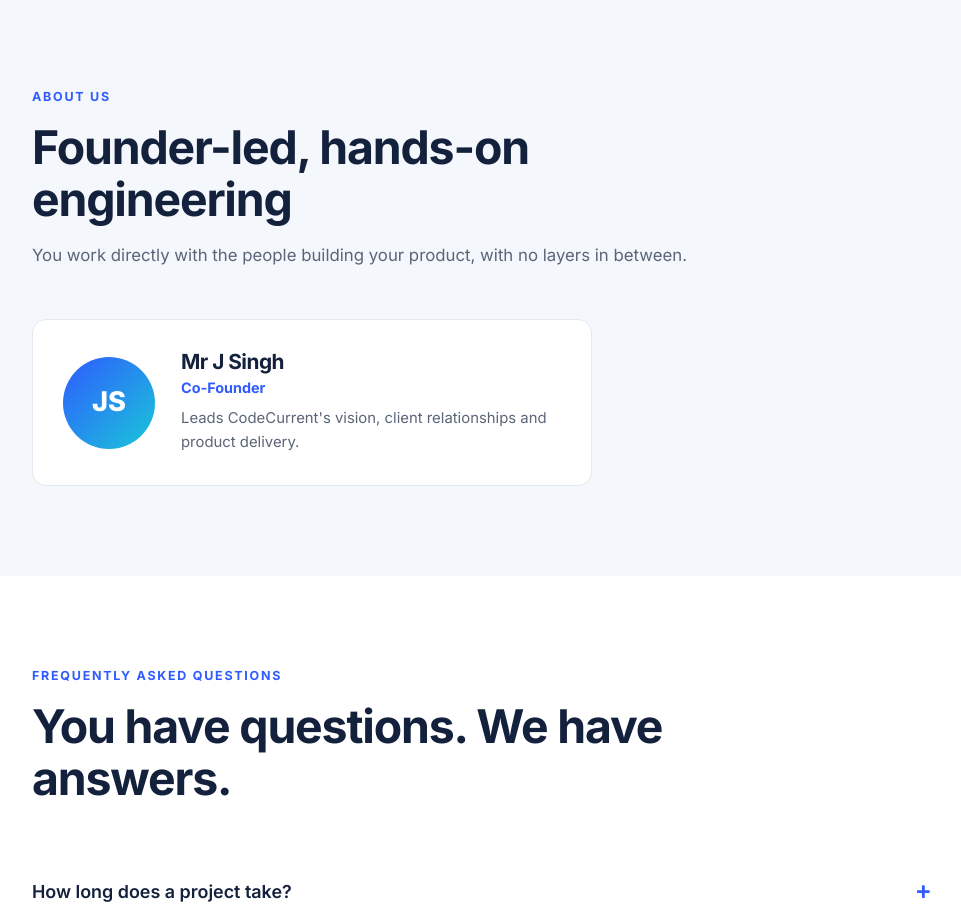
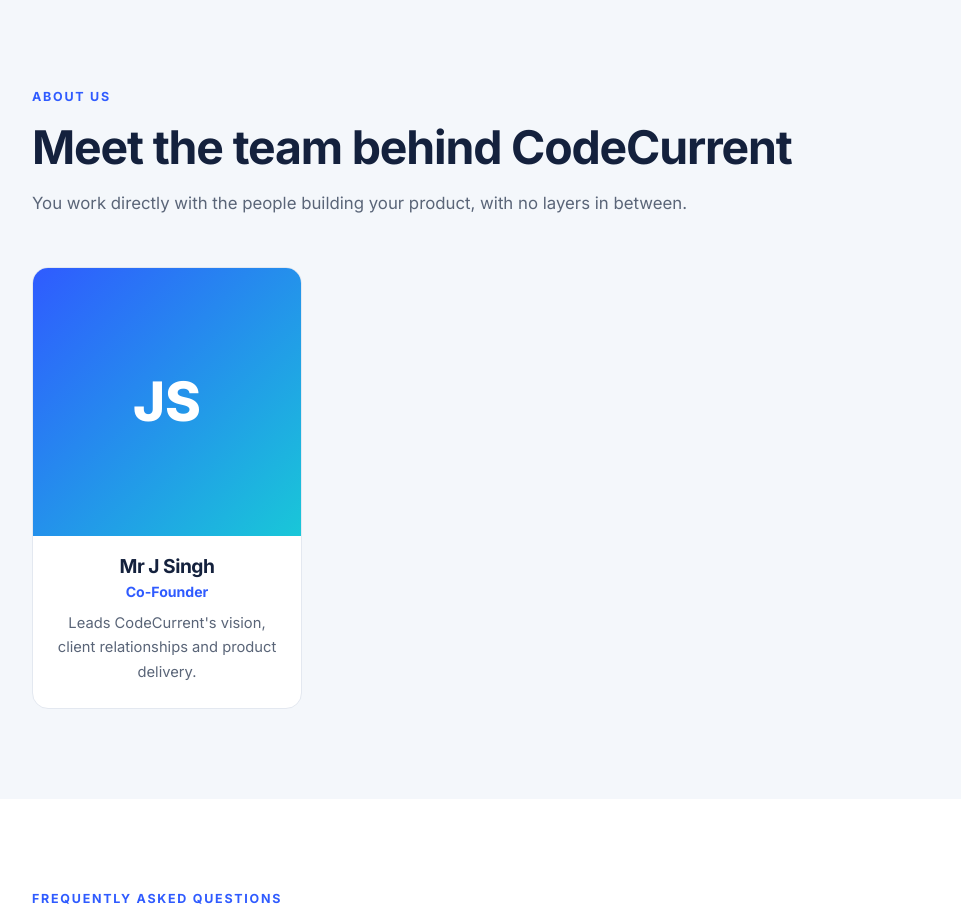
Before and after one commit to jatinder-jpg/codecurrent, a plain HTML site: page index.html in a window 1280 px wide. Shown: the part 6900-7822 px from the top of the page, without its empty margins (32-993 px from the left). Drawn offline with Linux system fonts and the light colour scheme.

Commit message:
Add team section with photo support
Co-Authored-By: Claude Sonnet 5.5 <noreply@anthropic.com>

```diff
--- a/index.html
+++ b/index.html
@@ -95,6 +95,18 @@ section{padding:90px 0}
 .story{border-radius:14px;padding:34px;min-height:250px;display:flex;flex-direction:column;justify-content:flex-end;color:#fff;position:relative;overflow:hidden}
 .story{min-height:330px}
 .story img{position:absolute;top:14px;left:14px;right:14px;width:calc(100% - 28px);height:150px;object-fit:cover;border-radius:10px;box-shadow:0 12px 28px -12px rgba(0,0,0,.5)}
+.tphoto{margin:0 0 36px;border-radius:18px;overflow:hidden;position:relative;box-shadow:0 30px 60px -30px rgba(11,31,58,.55)}
+.tphoto img{display:block;width:100%;max-height:520px;object-fit:cover}
+.tphoto figcaption{position:absolute;left:0;right:0;bottom:0;padding:40px 26px 20px;color:#fff;font-weight:600;background:linear-gradient(transparent,rgba(11,31,58,.85))}
+.tgrid{display:grid;gap:24px;grid-template-columns:repeat(auto-fill,minmax(250px,1fr))}
+.member{background:#fff;border:1px solid var(--line);border-radius:16px;overflow:hidden;transition:.25s;text-align:center}
+.member:hover{border-color:var(--blue);box-shadow:0 20px 40px -22px rgba(47,91,255,.45);transform:translateY(-5px)}
+.member .ph{aspect-ratio:1/1;background:linear-gradient(135deg,var(--blue),var(--cyan));display:grid;place-items:center;color:#fff;font-size:3.4rem;font-weight:800;overflow:hidden}
+.member .ph img{width:100%;height:100%;object-fit:cover}
+.member .mi{padding:20px 20px 24px}
+.member h3{font-size:1.2rem}
+.member b{color:var(--blue);font-size:.88rem;display:block;margin:2px 0 8px}
+.member p{color:var(--muted);font-size:.92rem}
 .split{display:grid;grid-template-columns:1.05fr 1fr;gap:60px;align-items:center}
 @media(max-width:860px){.split{grid-template-columns:1fr}}
 .split img{width:100%;height:auto;border-radius:20px;box-shadow:0 30px 60px -30px rgba(11,31,58,.5)}
@@ -318,8 +330,9 @@ footer a:hover{color:#fff}
 </div></section>
 
 <section id="about" class="alt"><div class="wrap">
-  <div class="head reveal"><span class="label">About us</span><h2>Founder-led, hands-on engineering</h2><p>You work directly with the people building your product, with no layers in between.</p></div>
-  <div class="team reveal"><div class="av">JS</div><div><h3>Mr J Singh</h3><b>Co-Founder</b><p>Leads CodeCurrent's vision, client relationships and product delivery.</p></div></div>
+  <div class="head reveal"><span class="label">About us</span><h2>Meet the team behind CodeCurrent</h2><p>You work directly with the people building your product, with no layers in between.</p></div>
+  <figure class="tphoto reveal" id="team-photo" hidden><img id="team-photo-img" alt="The CodeCurrent team" loading="lazy"><figcaption>The CodeCurrent team</figcaption></figure>
+  <div class="tgrid" id="team-grid"></div>
 </div></section>
 
 <section id="faq"><div class="wrap">
@@ -386,6 +399,23 @@ document.querySelectorAll('.vbox[data-i]').forEach(b=>{
   b.addEventListener('click',play);b.addEventListener('keydown',e=>{if(e.key==='Enter'||e.key===' '){e.preventDefault();play()}})});
 document.querySelectorAll('#demo-grid .reveal').forEach(el=>io.observe(el));
 
+/* ===== Team =====
+   To add photos: save them in the images/team folder and set the file names below.
+   Group photo: images/team/team.jpg   |   Each person: photo:'images/team/jsingh.jpg'
+   If a photo file is missing, initials are shown instead. Add more people by copying a line. */
+const TEAM_PHOTO='images/team/team.jpg';
+const TEAM=[
+  {name:'Mr J Singh',role:'Co-Founder',bio:"Leads CodeCurrent's vision, client relationships and product delivery.",photo:'images/team/jsingh.jpg'}
+];
+document.getElementById('team-grid').innerHTML=TEAM.map(m=>{
+  const ini=m.name.replace(/^(Mr|Mrs|Ms|Dr)\.?\s+/i,'').split(/\s+/).map(w=>w[0]).join('').slice(0,2).toUpperCase();
+  return `<div class="member reveal"><div class="ph" data-ini="${esc(ini)}"><img src="${esc(m.photo||'')}" alt="${esc(m.name)}" loading="lazy"></div><div class="mi"><h3>${esc(m.name)}</h3><b>${esc(m.role)}</b><p>${esc(m.bio)}</p></div></div>`}).join('');
+document.querySelectorAll('.member .ph img').forEach(img=>{
+  const ph=img.parentElement;const fallback=()=>{ph.textContent=ph.dataset.ini};
+  img.addEventListener('error',fallback);if(img.complete&&!img.naturalWidth)fallback()});
+const tp=new Image();tp.onload=()=>{document.getElementById('team-photo-img').src=TEAM_PHOTO;document.getElementById('team-photo').hidden=false};tp.src=TEAM_PHOTO;
+document.querySelectorAll('#team-grid .reveal,#team-photo').forEach(el=>io.observe(el));
+
 /* Instant estimate */
 const fmt=n=>'₹'+(Math.round(n/1000)*1000).toLocaleString('en-IN');
 function calc(){
```
Also changed, not shown: images/team/README.txt (added).
